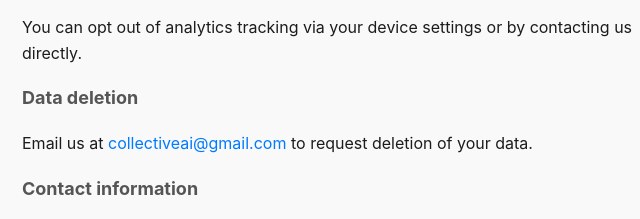
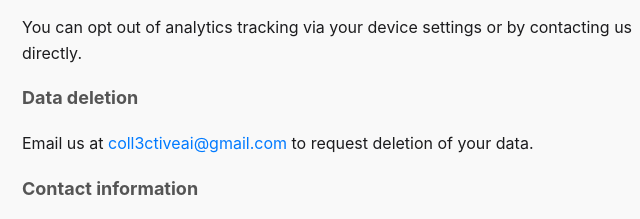
Before and after one commit to Coll3ctiveAI/collectiveai-privacy-policy, a plain HTML site: page index.html in a window 1280 px wide. Shown: the part 1241-1460 px from the top of the page, 298-938 px from the left. Drawn offline with Linux system fonts and the light colour scheme.

Commit message:
Update index.html

```diff
--- a/index.html
+++ b/index.html
@@ -77,7 +77,7 @@
   <p>You can opt out of analytics tracking via your device settings or by contacting us directly.</p>
 
   <h3>Data deletion</h3>
-  <p>Email us at <a href="collectiveai@gmail.com">collectiveai@gmail.com</a> to request deletion of your data.</p>
+  <p>Email us at <a href="coll3ctiveai@gmail.com">coll3ctiveai@gmail.com</a> to request deletion of your data.</p>
 
   <h3>Contact information</h3>
   <p>For privacy concerns, reach us at: <a href="collectiveai@gmail.com">collectiveai@gmail.com</a></p>
```
